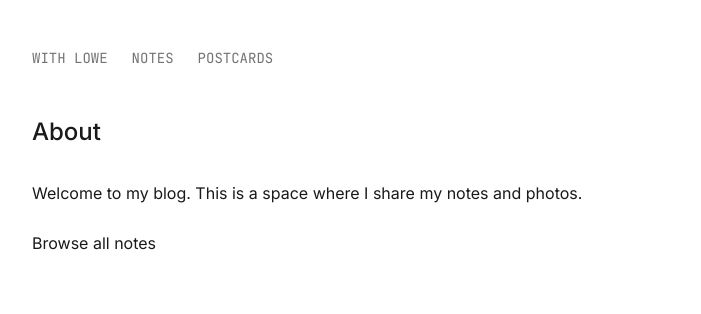
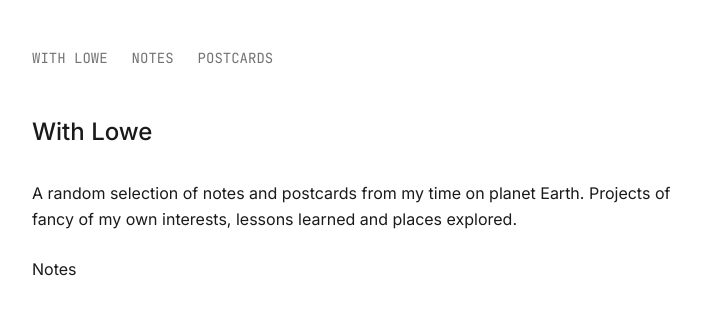
Before and after one commit to withlowe/wl25, a Next.js app: page / in a window 1280 px wide. Shown: the top 314 px of the page, without its empty margins (288-989 px from the left). Built offline with nearby package versions, Linux system fonts and the light colour scheme.

Commit message:
Update page.tsx

```diff
--- a/app/page.tsx
+++ b/app/page.tsx
@@ -3,10 +3,10 @@ import Link from "next/link"
 export default function Home() {
   return (
     <div>
-      <h1>About</h1>
-      <p>Welcome to my blog. This is a space where I share my notes and photos.</p>
+      <h1>With Lowe</h1>
+      <p>A random selection of notes and postcards from my time on planet Earth. Projects of fancy of my own interests, lessons learned and places explored.</p>
       <p>
-        <Link href="/notes">Browse all notes</Link>
+        <Link href="/notes">Notes</Link>
       </p>
     </div>
   )
```
